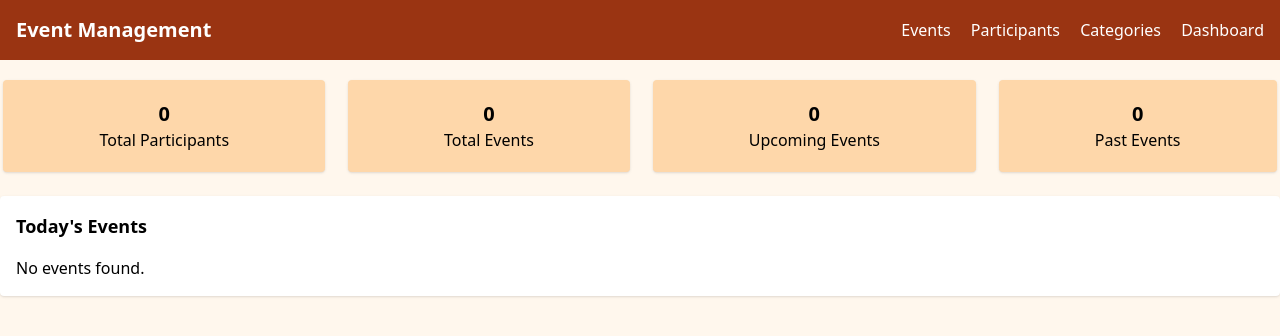
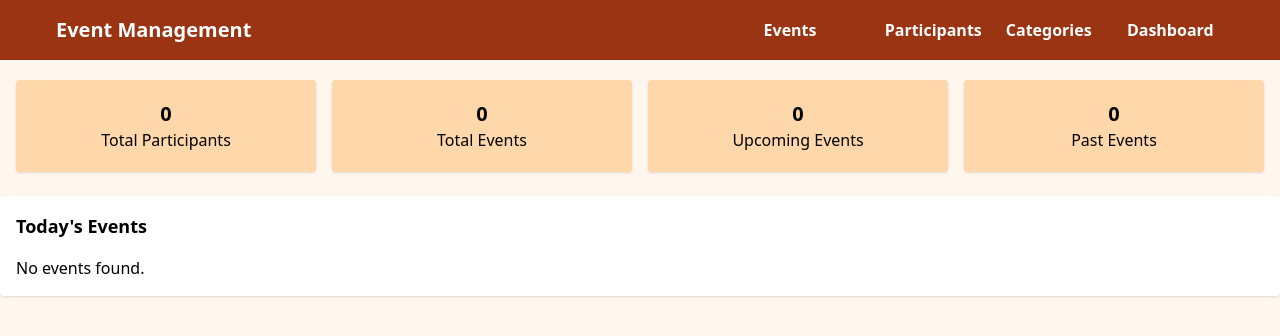
Before and after one commit to naim13107/Event-management, a Django app: page /events/organizer-dashboard/ in a window 1280 px wide. Shown: the top 336 px of the page. Run offline with Django 5.2, Linux system fonts and the light colour scheme; data that the repository does not hold is empty.

Commit message:
version-1.1

```diff
--- a/events/templates/category.html
+++ b/events/templates/category.html
@@ -5,7 +5,7 @@
 
 <div>
     <h1 class="text-2xl font-bold text-center mb-6">Event Categories</h1>
-    <div class="grid grid-cols-4 gap-4 font-semibold py-2">
+    <div class="grid grid-cols-1 md:grid-cols-4 gap-4 font-semibold py-2">
 
        {% for category in categories %}
            <a href="{% url 'categories' %}?type={{ category.name }}">
@@ -20,7 +20,7 @@
 
     {% if events %}
         <h2 class="text-xl font-bold mt-6">Events in {{ selected_type }}</h2>
-        <div class="grid grid-cols-3 gap-6 mt-4">
+        <div class="grid grid-cols-1 md:grid-cols-3 gap-6 mt-4">
             {% for event in events %}
                 <div class="bg-orange-50 p-4 rounded shadow">
                     <h3 class="font-semibold text-lg">{{ event.name }}</h3>
--- a/events/templates/nav_bar.html
+++ b/events/templates/nav_bar.html
@@ -10,14 +10,14 @@
 <body class="bg-orange-50 font-sans">
 
 <!-- Navigation -->
-<nav class="bg-orange-800 text-white p-4">
-  <div class="container mx-auto flex justify-between items-center">
+<nav class="bg-orange-800 text-white md:p-4">
+  <div class=" flex mx-auto justify-between px-10 items-center">
     <a href="#" class="font-bold text-xl">Event Management</a>
-    <div class="space-x-4">
-      <a href="{% url 'event-list' %}" class="hover:text-gray-300">Events</a>
-      <a href="{% url 'participants' %}" class="hover:text-gray-300">Participants</a>
-      <a href="{% url 'categories' %}" class="hover:text-gray-300">Categories</a>
-      <a href="{% url 'organizer-dashboard' %}" class="hover:text-gray-300">Dashboard</a>
+    <div class="grid grid-cols-1 md:grid-cols-4 gap-2 md:gap-6">
+      <a href="{% url 'event-list' %}" class="font-bold hover:text-gray-300">Events</a>
+      <a href="{% url 'participants' %}" class="font-bold hover:text-gray-300">Participants</a>
+      <a href="{% url 'categories' %}" class="font-bold hover:text-gray-300">Categories</a>
+      <a href="{% url 'organizer-dashboard' %}" class="font-bold hover:text-gray-300">Dashboard</a>
     </div>
   </div>
 </nav>
--- a/events/templates/organizer_dashboard.html
+++ b/events/templates/organizer_dashboard.html
@@ -2,20 +2,23 @@
 {% block eventlist%}
 
     <!-- Stats Grid -->
-    <div class="flex gap-4 mx-auto mb-6 mt-5 justify-around">
-        <a href="{% url 'organizer-dashboard' %}?filter=participants" class="bg-orange-200 p-4 rounded px-24 py-5 shadow text-center hover:bg-orange-500">
+<div class="grid grid-cols-1 sm:grid-cols-2 md:grid-cols-4 gap-4 mx-auto mb-6 mt-5 px-4">
+    <a href="{% url 'organizer-dashboard' %}?filter=participants" class="bg-orange-200 p-5 rounded shadow text-center hover:bg-orange-500">
         <h2 class="text-xl font-bold">{{ total_participants }}</h2>
         <p>Total Participants</p>
     </a>
-        <a href="{% url 'organizer-dashboard' %}?filter=total" class="bg-orange-200 p-4 rounded px-24 py-5 shadow text-center hover:bg-orange-500">
+
+    <a href="{% url 'organizer-dashboard' %}?filter=total" class="bg-orange-200 p-5 rounded shadow text-center hover:bg-orange-500">
         <h2 class="text-xl font-bold">{{ total_events }}</h2>
         <p>Total Events</p>
     </a>
-        <a href="{% url 'organizer-dashboard' %}?filter=upcoming" class="bg-orange-200 p-4 rounded px-24 py-5 shadow text-center hover:bg-orange-500">
+
+    <a href="{% url 'organizer-dashboard' %}?filter=upcoming" class="bg-orange-200 p-5 rounded shadow text-center hover:bg-orange-500">
         <h2 class="text-xl font-bold">{{ upcoming_events_count }}</h2>
         <p>Upcoming Events</p>
     </a>
-        <a href="{% url 'organizer-dashboard' %}?filter=past" class="bg-orange-200 p-4 rounded px-24 py-5 shadow text-center hover:bg-orange-500">
+
+    <a href="{% url 'organizer-dashboard' %}?filter=past" class="bg-orange-200 p-5 rounded shadow text-center hover:bg-orange-500">
         <h2 class="text-xl font-bold">{{ past_events_count }}</h2>
         <p>Past Events</p>
     </a>
@@ -24,7 +27,15 @@
     <!-- Event Listing -->
     <div class="bg-white p-4 rounded shadow">
         <h3 class="text-lg font-bold mb-4">
-            {% if filter_type == 'upcoming' %}Upcoming Events{% elif filter_type == 'past' %}Past Events{% else %}Today's Events{% endif %}
+            {% if filter_type == 'upcoming' %}
+            Upcoming Events
+            {% elif filter_type == 'past' %}
+            Past Events
+            {% elif filter_type == 'total' %}
+            Total Events
+            {% else %}
+            Today's Events
+            {% endif %}
         </h3>
         <ul>
             {% for event in events %}
--- a/events/templates/participants.html
+++ b/events/templates/participants.html
@@ -8,11 +8,11 @@
     <div class="grid grid-cols-3 gap-4 font-semibold border-b border-b-black  py-2">
     <span>Participant Name</span>
     <span>Participant Email</span>
-    <span>Event(s)</span>
+    <span>Event's</span>
     </div>
 
     {% for participant in participants %}
-    <div class="grid grid-cols-3 gap-4 border-b border-b-black py-2">
+    <div class="grid grid-cols-3 gap-2 md:gap-4 border-b border-b-black py-2">
         <span>{{ participant.name }}</span>
         <span>{{ participant.email }}</span>
         <span>
--- a/events/views.py
+++ b/events/views.py
@@ -128,8 +128,12 @@ def organizer_dashboard(request):
         events = Event.objects.filter(date__gte=today).order_by('date', 'time')
     elif filter_type == 'past':
         events = Event.objects.filter(date__lt=today).order_by('-date', '-time')
-    else:
+    elif filter_type == 'today':
         events = Event.objects.filter(date=today).order_by('time')
+    elif filter_type == 'participants':
+        events = Event.objects.filter(date=today).order_by('time')
+    else :
+        events=Event.objects.all()
 
 
     context = {
--- a/static/css/output.css
+++ b/static/css/output.css
@@ -991,8 +947,17 @@ video {
   padding: 1.25rem;
 }
 
-.p-6 {
-  padding: 1.5rem;
+.p-2 {
+  padding: 0.5rem;
+}
+
+.p-1 {
+  padding: 0.25rem;
+}
+
+.px-10 {
+  padding-left: 2.5rem;
+  padding-right: 2.5rem;
 }
 
 .px-2 {
@@ -1020,50 +985,13 @@ video {
   padding-bottom: 0.25rem;
 }
 
-.px-10 {
-  padding-left: 2.5rem;
-  padding-right: 2.5rem;
-}
-
-.py-3 {
-  padding-top: 0.75rem;
-  padding-bottom: 0.75rem;
-}
-
-.px-7 {
-  padding-left: 1.75rem;
-  padding-right: 1.75rem;
-}
-
-.py-5 {
-  padding-top: 1.25rem;
-  padding-bottom: 1.25rem;
-}
-
-.px-0 {
-  padding-left: 0px;
-  padding-right: 0px;
-}
-
-.px-24 {
-  padding-left: 6rem;
-  padding-right: 6rem;
-}
-
-.pl-4 {
-  padding-left: 1rem;
+.py-2 {
+  padding-top: 0.5rem;
+  padding-bottom: 0.5rem;
 }
 
 .pl-5 {
   padding-left: 1.25rem;
-}
-
-.pr-10 {
-  padding-right: 2.5rem;
-}
-
-.pr-20 {
-  padding-right: 5rem;
 }
 
 .text-center {
@@ -1261,22 +1140,39 @@ video {
   --tw-ring-color: rgb(59 130 246 / var(--tw-ring-opacity, 1));
 }
 
-.focus\:ring-blue-50:focus {
-  --tw-ring-opacity: 1;
-  --tw-ring-color: rgb(239 246 255 / var(--tw-ring-opacity, 1));
+@media (min-width: 640px) {
+  .sm\:grid-cols-2 {
+    grid-template-columns: repeat(2, minmax(0, 1fr));
+  }
 }
 
 @media (min-width: 768px) {
-  .md\:w-1\/2 {
-    width: 50%;
-  }
-
-  .md\:w-36 {
-    width: 9rem;
+  .md\:grid {
+    display: grid;
   }
 
   .md\:grid-cols-2 {
     grid-template-columns: repeat(2, minmax(0, 1fr));
+  }
+
+  .md\:grid-cols-4 {
+    grid-template-columns: repeat(4, minmax(0, 1fr));
+  }
+
+  .md\:grid-cols-3 {
+    grid-template-columns: repeat(3, minmax(0, 1fr));
+  }
+
+  .md\:gap-6 {
+    gap: 1.5rem;
+  }
+
+  .md\:gap-4 {
+    gap: 1rem;
+  }
+
+  .md\:p-4 {
+    padding: 1rem;
   }
 }
 
```
Also changed, not shown: other parts of static/css/output.css (+52 -145 lines), events/migrations/0002_alter_participant_email.py (added). Lines whose indentation alone changed are shown as unchanged.
